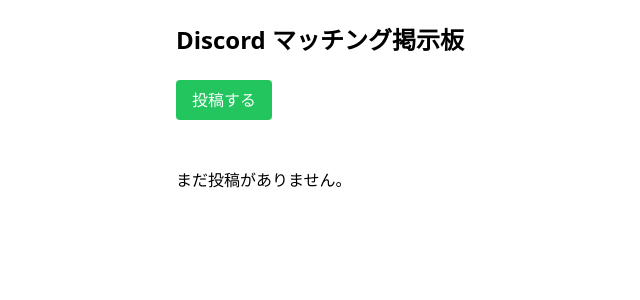
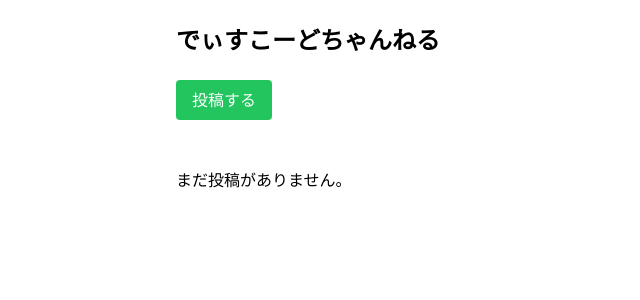
Before and after one commit to rwbubw03/dischan, a Next.js app: page / in a window 1280 px wide. Shown: the top 300 px of the page, without its empty margins (152-792 px from the left). Built offline with nearby package versions, Linux system fonts and the light colour scheme.

Commit message:
変更内容の説明

```diff
--- a/pages/index.tsx
+++ b/pages/index.tsx
@@ -14,7 +14,7 @@
 
   return (
     <div className="p-6 max-w-2xl mx-auto">
-      <h1 className="text-2xl font-bold mb-6">Discord マッチング掲示板</h1>
+      <h1 className="text-2xl font-bold mb-6">でぃすこーどちゃんねる</h1>
       <Link href="/post" className="bg-green-500 text-white px-4 py-2 rounded mb-6 inline-block">
         投稿する
       </Link>
```
